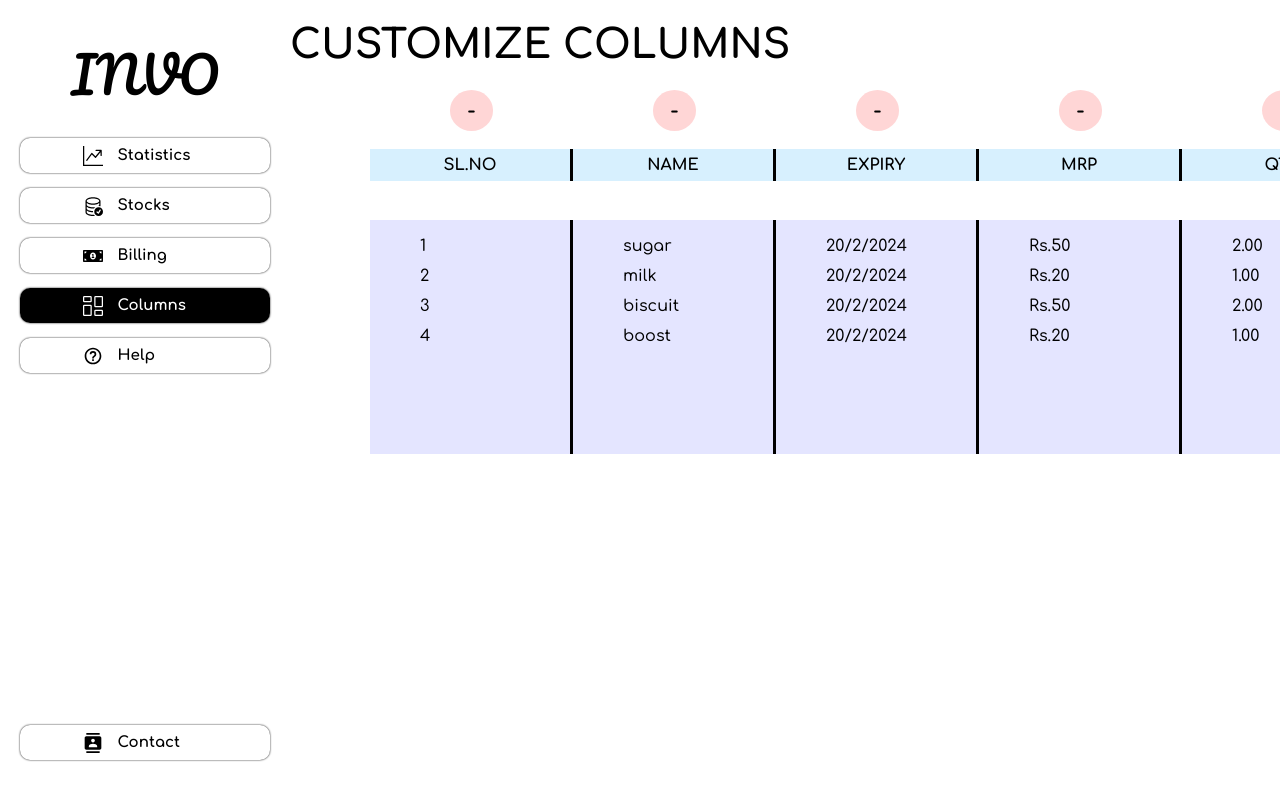
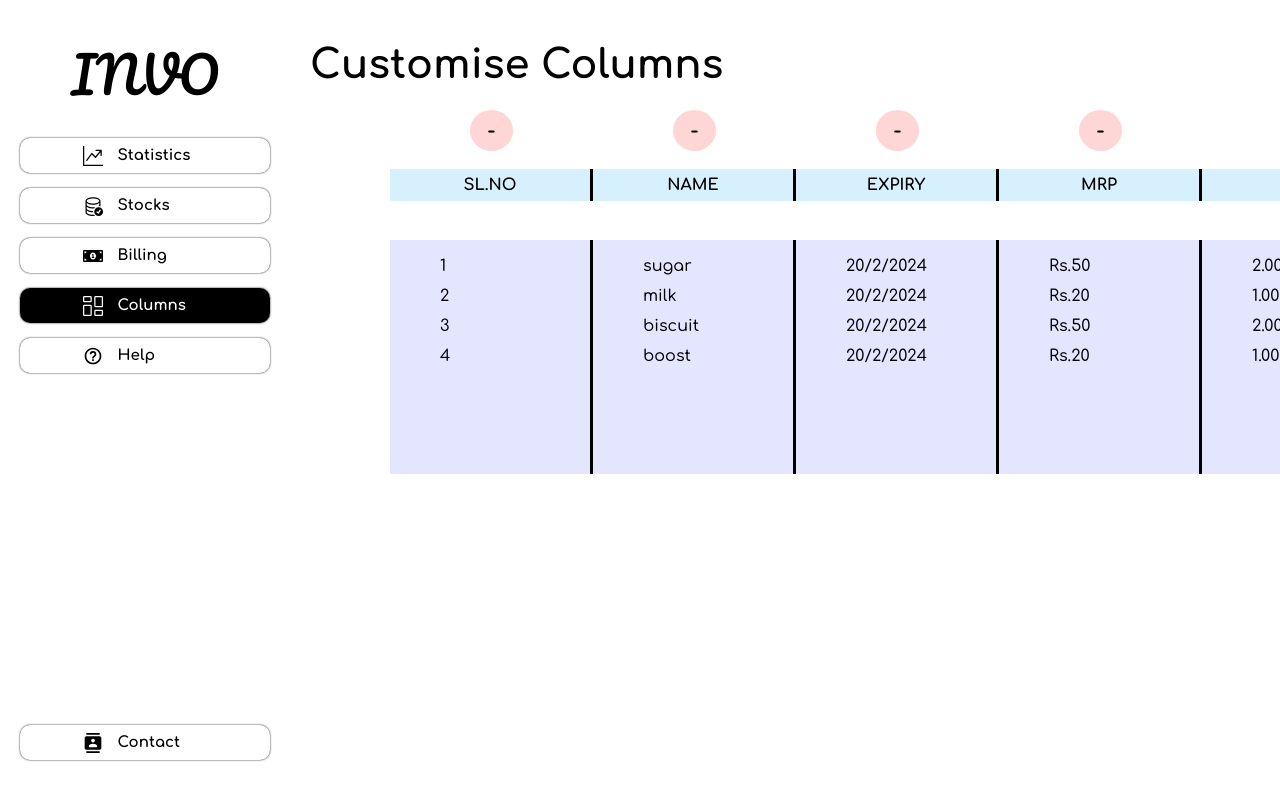
Before and after one commit to nikhitkumar00/Inventify, a React (Vite) app: page /column in a window 1280 px wide. Shown: the top 800 px of the page. Built offline with nearby package versions, Linux system fonts and the light colour scheme.

Commit message:
minor fixes in columns

```diff
--- a/src/Components/Column/Column.css
+++ b/src/Components/Column/Column.css
@@ -2,6 +2,7 @@
   width: 900px;
   height: 100vh;
   font-family: comfortaa;
+  padding: 20px;
 }
 .child_wrap_Column {
   display: flex;
--- a/src/Components/Column/Column.jsx
+++ b/src/Components/Column/Column.jsx
@@ -3,7 +3,7 @@ import "./Column.css";
 const Columns = () => {
   return (
     <div className="wrapper_Column">
-      <h2 className="h2_Column">CUSTOMIZE COLUMNS</h2>
+      <h2 className="h2_Column">Customise Columns</h2>
       <div className="child_wrap_Column">
         <div className="header_Column">
           <div className="head1_Column">
```
